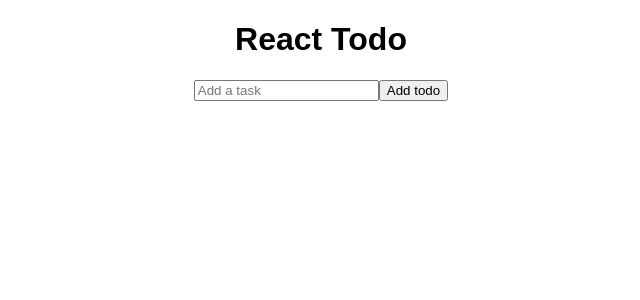
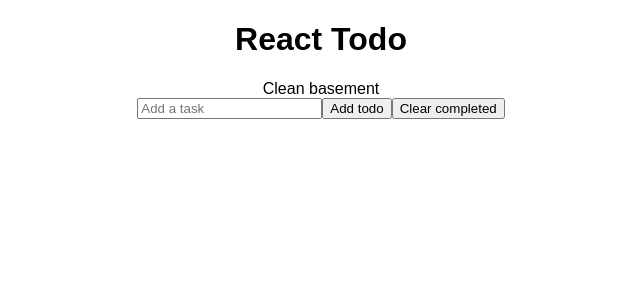
Before and after one commit to keegn/simple-react-todo, a React (Create React App) app: page / in a window 1280 px wide. Shown: the top 300 px of the page, without its empty margins (319-959 px from the left). Built offline with nearby package versions, Linux system fonts and the light colour scheme.

Commit message:
Almost done with basic functionality

```diff
--- a/src/App.js
+++ b/src/App.js
@@ -8,7 +8,7 @@ import "./styles.css";
 
 class App extends React.Component {
   state = {
-    todos: [],
+    todos: [{ task: "Clean basement", id: Date.now(), completed: false }],
     task: ""
   };
 
@@ -20,8 +20,43 @@ class App extends React.Component {
     event.preventDefault();
     this.setState(prevState => {
       return {
-        todos: prevState.todos.concat(this.state.task),
+        todos: prevState.todos.concat({
+          task: this.state.task,
+          id: Date.now(),
+          completed: false
+        }),
         task: ""
+      };
+    });
+  };
+
+  // map through the todos and if the id matches the id passed in, flip the completed flag
+  handleCompleted = id => {
+    this.setState(prevState => {
+      return {
+        todos: prevState.todos.map(todo => {
+          if (todo.id == id) {
+            todo.completed = !todo.completed;
+            return todo;
+          } else {
+            return todo;
+          }
+        })
+      };
+    });
+  };
+
+  handleDelete = event => {
+    event.preventDefault();
+    this.setState(prevState => {
+      return {
+        todos: prevState.todos.filter(todo => {
+          if (todo.completed) {
+            return null;
+          } else {
+            return todo;
+          }
+        })
       };
     });
   };
@@ -30,12 +65,16 @@ class App extends React.Component {
     return (
       <div className="App">
         <Header headingText="React Todo" />
-        <TodoList todos={this.state.todos} />
+        <TodoList
+          todos={this.state.todos}
+          handleCompleted={this.handleCompleted}
+        />
         <Form
           task={this.state.task}
           name="task"
           onChange={this.handleInput}
           onSubmit={this.handleSubmit}
+          handleDelete={this.handleDelete}
         />
       </div>
     );
--- a/src/components/Form.js
+++ b/src/components/Form.js
@@ -12,6 +12,7 @@ const Form = props => (
       name={props.name}
     />
     <Button text="Add todo" />
+    <Button onClick={props.handleDelete} text="Clear completed" />
   </form>
 );
 
--- a/src/components/TodoItem.js
+++ b/src/components/TodoItem.js
@@ -1,4 +1,8 @@
 import React from "react";
 
-const TodoItem = props => <div>{props.todo}</div>;
+const TodoItem = props => (
+  <div onClick={() => props.handleCompleted(props.data.id)}>
+    {props.data.task}
+  </div>
+);
 export default TodoItem;
--- a/src/components/TodoList.js
+++ b/src/components/TodoList.js
@@ -2,7 +2,15 @@ import React from "react";
 import TodoItem from "./TodoItem";
 
 const TodoList = props => (
-  <div>{props.todos.map(todo => <TodoItem key={todo} todo={todo} />)}</div>
+  <div>
+    {props.todos.map(todo => (
+      <TodoItem
+        handleCompleted={props.handleCompleted}
+        key={todo.id}
+        data={todo}
+      />
+    ))}
+  </div>
 );
 
 export default TodoList;
```
